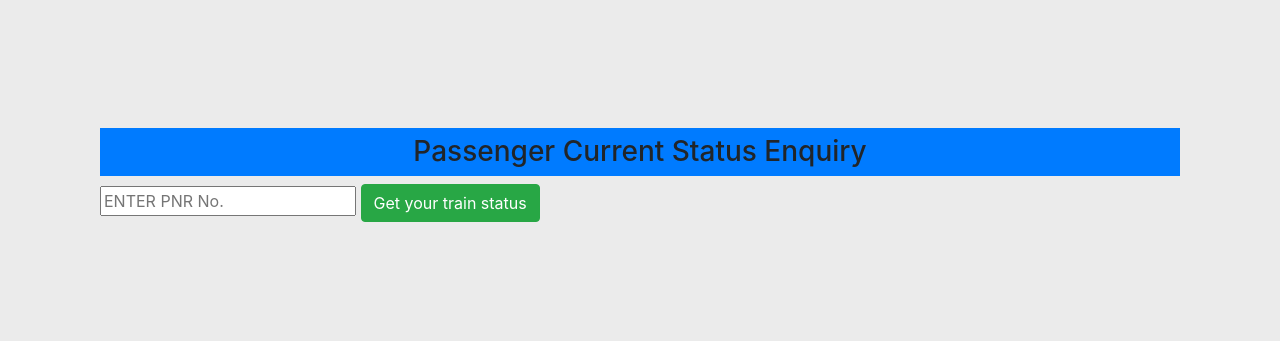
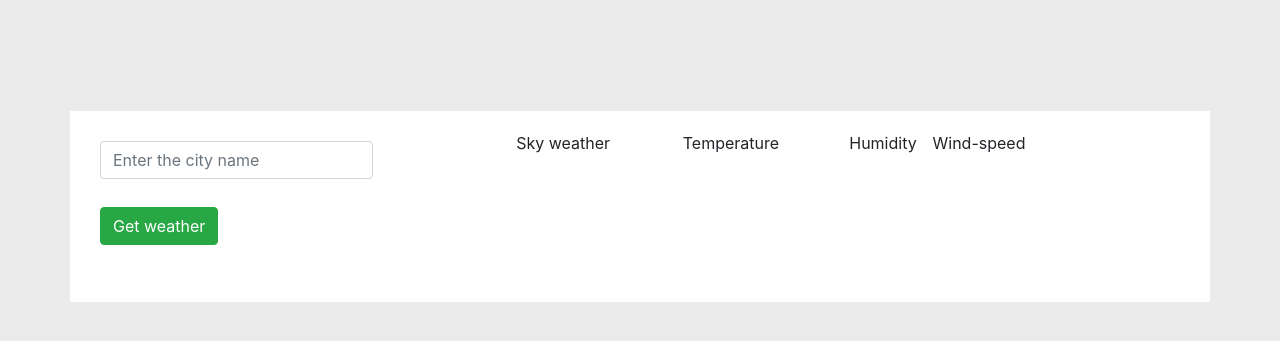
Before and after one commit to Ivin1998/live_weather_app, a CodeIgniter app: page /database/ in a window 1280 px wide. Shown: the top 341 px of the page. Run offline with CodeIgniter, Linux system fonts and the light colour scheme.

Commit message:
Live weather

```diff
--- a/application/controllers/Welcome.php
+++ b/application/controllers/Welcome.php
@@ -33,6 +33,7 @@ class Welcome extends CI_Controller {
 		$weather_data = json_decode($response,);
 	    $data = array('weather_data' => $weather_data);
 		echo json_encode($data);
+
 	}
 }
 ?>
--- a/application/views/view.php
+++ b/application/views/view.php
@@ -1,42 +1,63 @@
 <html>
 
 <head>
-	<title>PNR Status</title>
+	<title>Live weather</title>
 	<link rel="stylesheet" href="https://cdn.jsdelivr.net/npm/bootstrap@4.0.0/dist/css/bootstrap.min.css">
 	<script src="https://cdnjs.cloudflare.com/ajax/libs/jquery/3.6.4/jquery.min.js"></script>
 
 </head>
+
 <body style="background-color:#ebebeb">
-	<div class="row" style="margin-top:10%">
-		<div class="container">
-			<div class="col col-md-12">
-				<h3 class="text-center bg-primary" style="padding: 7px;">
-					Passenger Current Status Enquiry
-					</h3>
-					<input type="text" class="pnr" placeholder="ENTER PNR No." />
-					<button type="button" id="status" class="btn btn-success">Get your train status</button>
+	<div class="container" class="header" style="background-color:white;">
+	<div class="row" style="width:90%;margin:10% 0 10% 0">
 
-					<p class="trainName"></p>
+		<div class="col col-sm-4" >
+		<form style="width:90%;margin:10% 0 10% 0">
 
-				</div>
-			</div>
+			<input type="text" name="city" class="city form-control" placeholder="Enter the city name" style="width:100%"/>
+			<button type="button" id="weather" class="btn btn-success" style="margin:10% 0 10% 0">Get weather</button>
 		</div>
-</body>
+		<div class="col col-sm-1" style="margin-top:2%">
+		 <span id="icon"></span>
+		</div>
+		<div class="col col-sm-2" style="margin-top:2%">
+			Sky weather <h2 id="sky-weather"></h2>
+		</div>
+		<div class="col col-sm-2" style="margin-top:2%">
+			Temperature <h2 id="temperature"></h2>
+		</div>
+		<div class="col col-sm-1" style="margin-top:2%">
+		Humidity <h2 id="humidity"></h2>
+		</div>
+		<div class="col col-sm-2" style="margin-top:2%">
+		Wind-speed <h2 id="wind"></h2>
+		</div>
+
+	</div>
+</div></form>
+<div>
+
+</div>
 <script>
 	$(document).ready(function () {
-		$('#status').click(function () {
-			var pnr = $('.pnr').val();
+		$('#weather').click(function () {
+			var city=$('.city').val();
 			$.ajax({
-				url: 'index.php/welcome/get_status',
-				dataType: "JSON",
-				data: { pnr: pnr },
-				success: function (data) {
-					$('.trainName').html(data.trainName);
+				url:'index.php/Welcome/get_weather',
+				dataType:"JSON",
+				type:"POST",
+				data:{city:city},
+				success: function(data){
+					$('#sky-weather').html(data.weather_data.weather[0].description);
+					$('#temperature').html((data.weather_data.main.temp-273.15).toFixed(2)+'°c');
+					$('#humidity').html(data.weather_data.main.humidity+'%');
+					$('#wind').html(data.weather_data.wind.speed+' km/h');
+					$('#icon').html('<img src="https://openweathermap.org/img/wn/'+data.weather_data.weather[0].icon+'.png">');
+				}
+			})
+		});
+})
 
-				}
-			});
-		});
-	});
-</script>
-
+	</script>
+</body>
 </html>
```
